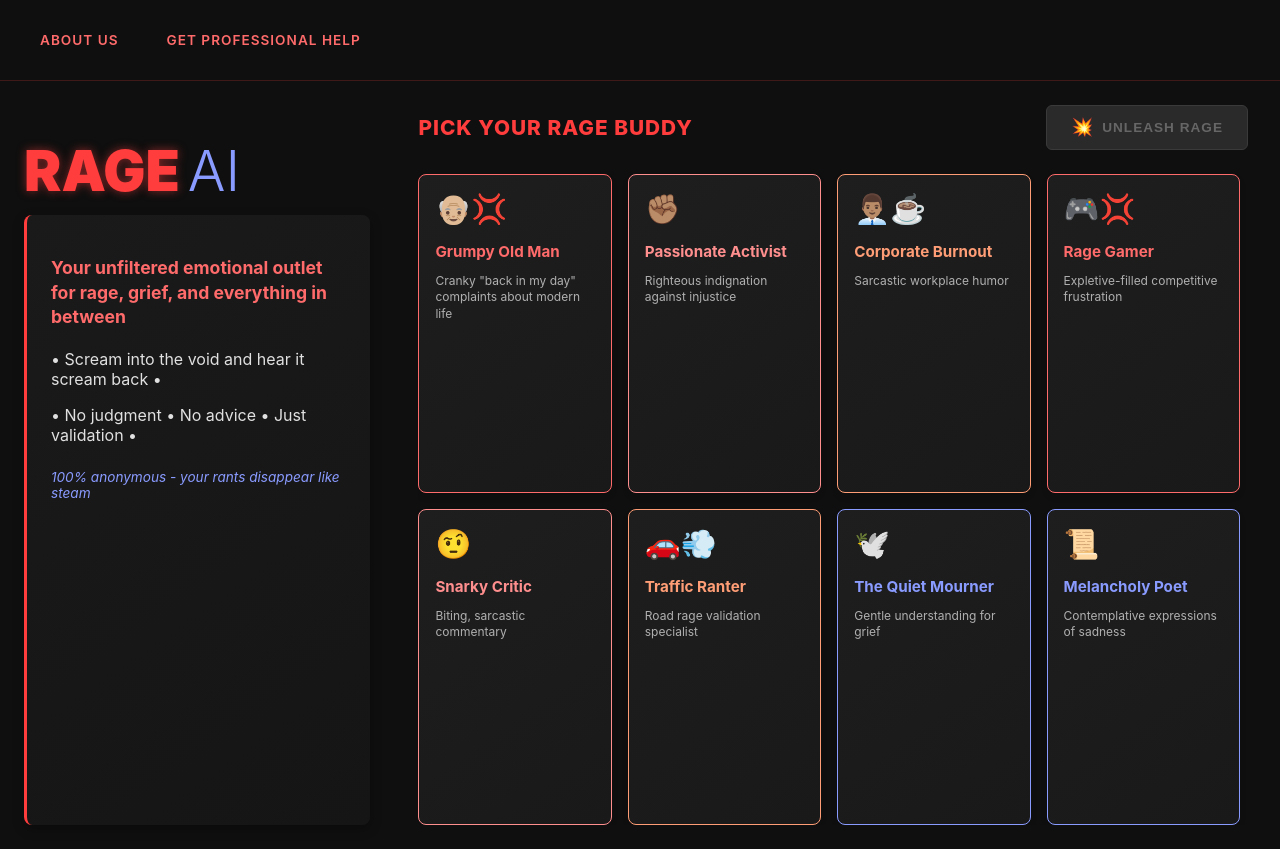
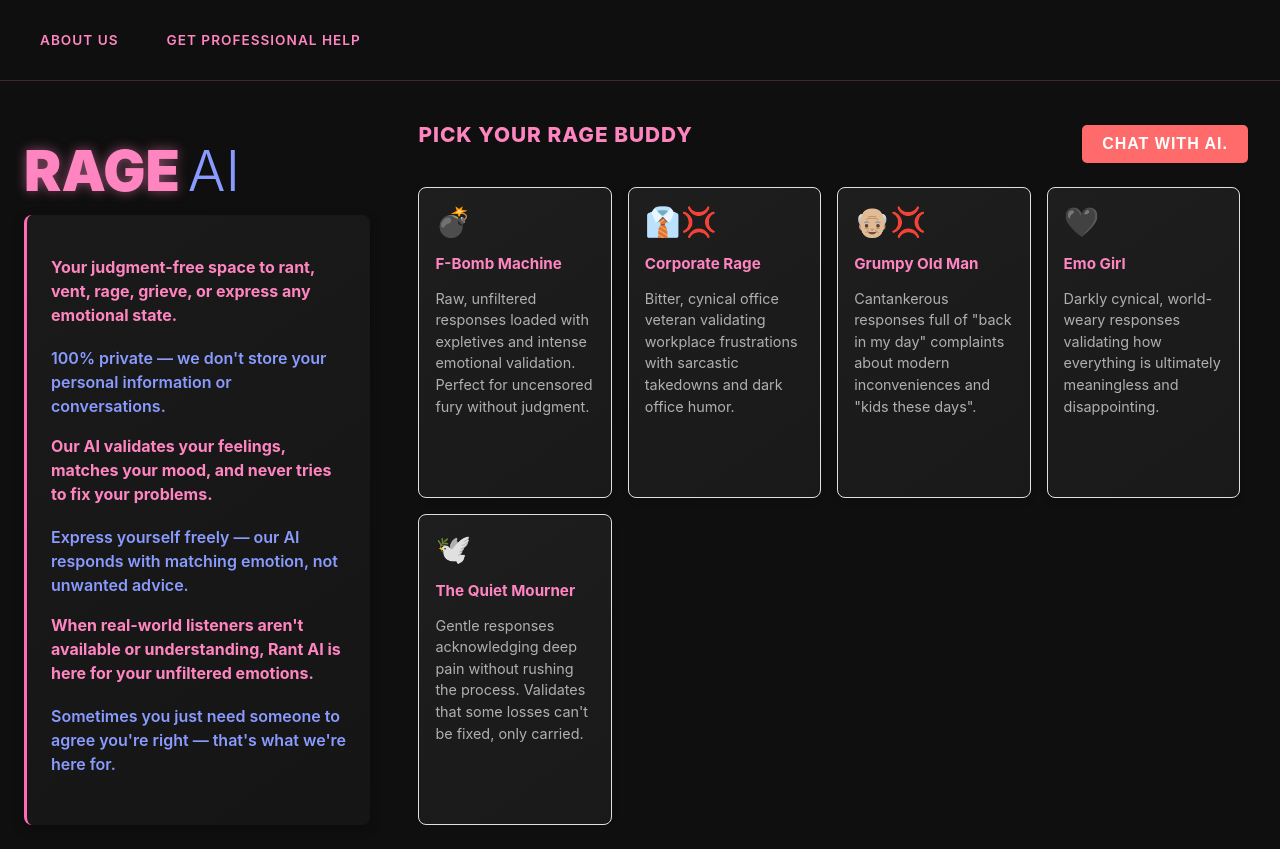
Before and after one commit to barch0206/RantAI, a React (Vite) app: page / in a window 1280 px wide. Built offline with nearby package versions, Linux system fonts and the light colour scheme.

Commit message:
Fixed home page + chatpage

```diff
--- a/package.json
+++ b/package.json
@@ -8,6 +8,7 @@
     "@testing-library/user-event": "^14.4.3",
     "react": "^18.2.0",
     "react-dom": "^18.2.0",
+    "react-router-dom": "^7.5.2",
     "web-vitals": "^3.1.0"
   },
   "overrides": {
--- a/src/App.jsx
+++ b/src/App.jsx
@@ -1,11 +1,17 @@
 // src/App.js
 import Home from './Home';
+import { BrowserRouter as Router, Routes, Route } from 'react-router-dom';
+import ChatPage from './pages/ChatPage';
+
 
 function App() {
   return (
-    <div className="App">
-      <Home />
-    </div>
+    <Router>
+            <Routes>
+                <Route path="/" element={<Home />} />
+                <Route path="/personality/:id" element={<ChatPage />} />
+            </Routes>
+        </Router>
   );
 }
 
--- a/src/Home.css
+++ b/src/Home.css
@@ -5,9 +5,10 @@
     font-family: 'Inter', sans-serif;
 }
 
+/* HEADER */
 .header {
     padding: 1.5rem 2rem;
-    border-bottom: 1px solid #ff3d3d33;
+    border-bottom: 1px solid #ff85c133;
 }
 
 .nav {
@@ -19,7 +20,7 @@
     cursor: pointer;
     font-weight: 600;
     transition: all 0.2s;
-    color: #ff6b6b;
+    color: #ff85c1;
     padding: 0.5rem;
     text-transform: uppercase;
     letter-spacing: 1px;
@@ -27,10 +28,11 @@
 }
 
 .nav-item:hover {
-    color: #ff3d3d;
-    text-shadow: 0 0 8px rgba(255, 61, 61, 0.3);
+    color: #ff6bb5;
+    text-shadow: 0 0 10px rgba(255, 107, 181, 0.4);
 }
 
+/* MAIN CONTENT */
 .main-content {
     display: grid;
     grid-template-columns: 0.6fr 1.4fr;
@@ -61,8 +63,8 @@
 }
 
 .title-rage {
-    color: #ff3d3d;
-    text-shadow: 0 0 10px rgba(255, 61, 61, 0.5);
+    color: #ff85c1;
+    text-shadow: 0 0 12px rgba(255, 133, 193, 0.5);
     font-weight: 900;
 }
 
@@ -71,30 +73,37 @@
     font-weight: 300;
 }
 
+/* DESCRIPTION BOX */
 .description-box {
     background: linear-gradient(145deg, #1a1a1a, #151515);
     border-radius: 8px;
     padding: 1.5rem;
-    border-left: 3px solid #ff3d3d;
+    border-left: 3px solid #ff6bb5;
     box-shadow: 0 4px 12px rgba(0, 0, 0, 0.3);
     flex-grow: 1;
+    font-family: 'Inter', sans-serif;
+    font-size: 0.95rem;
+    color: #e0e0e0;
+    line-height: 1.5;
 }
 
 .highlight-line {
     font-weight: 700;
-    color: #ff6b6b;
-    font-size: 1.1rem;
-    margin-bottom: 1.2rem;
-    line-height: 1.4;
+    color: #ff85c1;
+    font-size: 1rem;
+    margin-bottom: 1rem;
+    line-height: 1.5;
 }
 
 .privacy-line {
-    font-style: italic;
+    font-weight: 600;
     color: #8a9bff;
-    margin-top: 1.5rem;
-    font-size: 0.85rem;
+    font-size: 1rem;
+    margin-top: 1.2rem;
+    line-height: 1.5;
 }
 
+/* PERSONALITY SECTION */
 .personality-section {
     padding: 0 0.5rem;
     height: 100%;
@@ -111,7 +120,7 @@
 
 .section-title {
     font-size: 1.3rem;
-    color: #ff3d3d;
+    color: #ff85c1;
     margin: 0;
     text-transform: uppercase;
     letter-spacing: 1px;
@@ -120,32 +129,35 @@
 
 .personality-grid {
     display: grid;
-    grid-template-columns: repeat(4, 1fr);
+    grid-template-columns: repeat(5, 1fr);
     gap: 1rem;
     height: 100%;
     overflow-y: auto;
     padding-right: 0.5rem;
 }
 
+/* PERSONALITY CARD */
 .personality-card {
     background: linear-gradient(145deg, #1e1e1e, #191919);
     border-radius: 8px;
     padding: 1rem;
-    transition: all 0.3s cubic-bezier(0.175, 0.885, 0.32, 1.275);
+    transition: all 0.3s ease;
     border: 1px solid;
     cursor: pointer;
-    min-height: 140px;
+    min-height: 180px;
     box-shadow: 0 4px 6px rgba(0, 0, 0, 0.1);
 }
 
 .personality-card:hover {
     transform: translateY(-5px);
-    box-shadow: 0 8px 15px rgba(0, 0, 0, 0.2);
+    box-shadow: 0 0 12px rgba(255, 133, 193, 0.25), 0 4px 10px rgba(0, 0, 0, 0.3);
+    border-color: #ff85c1;
 }
 
 .personality-card.selected {
-    background: linear-gradient(145deg, #2a1a1a, #251515);
-    box-shadow: 0 0 0 2px #ff3d3d, 0 8px 20px rgba(255, 61, 61, 0.3);
+    background: linear-gradient(145deg, #2a2025, #251b20);
+    box-shadow: 0 0 0 2px #ff85c1, 0 0 25px rgba(255, 133, 193, 0.4);
+    border-color: #ff85c1;
 }
 
 .emoji {
@@ -155,21 +167,28 @@
     transition: all 0.3s;
 }
 
+.personality-card:hover .emoji {
+    transform: scale(1.1) rotate(5deg);
+}
+
 .personality-card h3 {
     font-size: 0.95rem;
     margin-bottom: 0.5rem;
     font-weight: 700;
+    color: #ff85c1;
 }
 
 .personality-description {
-    font-size: 0.75rem;
+    font-size: 0.9rem;
     color: #b0b0b0;
-    line-height: 1.4;
+    line-height: 1.5;
+    font-family: 'Inter', sans-serif;
 }
 
+/* CHAT BUTTON */
 .chat-button {
     background-color: #2a2a2a;
-    color: #666;
+    color: #888;
     border: none;
     padding: 0.7rem 1.5rem;
     border-radius: 6px;
@@ -186,17 +205,17 @@
 }
 
 .chat-button.active {
-    background-color: #ff3d3d;
+    background-color: #ff85c1;
     color: #121212;
     cursor: pointer;
-    box-shadow: 0 0 0 2px #ff3d3d, 0 0 20px rgba(255, 61, 61, 0.5);
+    box-shadow: 0 0 0 2px #ff85c1, 0 0 20px rgba(255, 133, 193, 0.6);
     animation: pulse 1.5s infinite;
     font-weight: 800;
-    border: 1px solid #ff3d3d;
+    border: 1px solid #ff85c1;
 }
 
 .chat-button.active:hover {
-    background-color: #ff5252;
+    background-color: #ff9bcd;
     transform: translateY(-2px);
 }
 
@@ -204,19 +223,20 @@
     font-size: 1.1rem;
 }
 
+/* PULSE ANIMATION */
 @keyframes pulse {
     0% {
-        box-shadow: 0 0 0 0 rgba(255, 61, 61, 0.7), 0 0 0 2px #ff3d3d;
+        box-shadow: 0 0 0 0 rgba(255, 133, 193, 0.6), 0 0 0 2px #ff85c1;
     }
     70% {
-        box-shadow: 0 0 0 10px rgba(255, 61, 61, 0), 0 0 0 2px #ff3d3d;
+        box-shadow: 0 0 0 10px rgba(255, 133, 193, 0), 0 0 0 2px #ff85c1;
     }
     100% {
-        box-shadow: 0 0 0 0 rgba(255, 61, 61, 0), 0 0 0 2px #ff3d3d;
+        box-shadow: 0 0 0 0 rgba(255, 133, 193, 0), 0 0 0 2px #ff85c1;
     }
 }
 
-/* Custom scrollbar */
+/* CUSTOM SCROLLBAR */
 .personality-grid::-webkit-scrollbar {
     width: 6px;
 }
@@ -226,34 +246,24 @@
 }
 
 .personality-grid::-webkit-scrollbar-thumb {
-    background-color: #ff3d3d;
+    background-color: #ff85c1;
     border-radius: 3px;
 }
 
-@media (max-width: 1200px) {
+/* RESPONSIVE LAYOUT */
+@media (max-width: 1400px) {
+    .personality-grid {
+        grid-template-columns: repeat(4, 1fr);
+    }
+}
+
+@media (max-width: 1100px) {
     .personality-grid {
         grid-template-columns: repeat(3, 1fr);
     }
 }
 
-@media (max-width: 900px) {
-    .main-content {
-        grid-template-columns: 1fr;
-        height: auto;
-    }
-
-    .brand-section {
-        position: static;
-        margin-bottom: 2rem;
-        padding-right: 0;
-    }
-
-    .personality-section {
-        height: auto;
-    }
-}
-
-@media (max-width: 700px) {
+@media (max-width: 800px) {
     .personality-grid {
         grid-template-columns: repeat(2, 1fr);
     }
@@ -263,18 +273,4 @@
     .personality-grid {
         grid-template-columns: 1fr;
     }
-
-    .section-header {
-        flex-direction: column;
-        align-items: flex-start;
-        gap: 1rem;
-    }
-
-    .chat-button {
-        width: 100%;
-    }
-
-    .ventai-title {
-        font-size: 2.8rem;
-    }
 }
--- a/src/Home.jsx
+++ b/src/Home.jsx
@@ -7,59 +7,33 @@ const Home = () => {
     const personalities = [
         {
             id: 1,
-            name: 'Grumpy Old Man',
-            emoji: '👴🏼💢',
-            description: 'Cranky "back in my day" complaints about modern life',
-            color: '#ff6b6b'
+            name: 'F-Bomb Machine',
+            emoji: '💣',
+            description: 'Raw, unfiltered responses loaded with expletives and intense emotional validation. Perfect for uncensored fury without judgment.',
         },
         {
             id: 2,
-            name: 'Passionate Activist',
-            emoji: '✊🏽',
-            description: 'Righteous indignation against injustice',
-            color: '#ff8e8e'
+            name: 'Corporate Rage',
+            emoji: '👔💢',
+            description: 'Bitter, cynical office veteran validating workplace frustrations with sarcastic takedowns and dark office humor.',
         },
         {
             id: 3,
-            name: 'Corporate Burnout',
-            emoji: '👨🏽‍💼☕',
-            description: 'Sarcastic workplace humor',
-            color: '#ff9e76'
+            name: 'Grumpy Old Man',
+            emoji: '👴🏼💢',
+            description: 'Cantankerous responses full of "back in my day" complaints about modern inconveniences and "kids these days".',
         },
         {
             id: 4,
-            name: 'Rage Gamer',
-            emoji: '🎮💢',
-            description: 'Expletive-filled competitive frustration',
-            color: '#ff6b6b'
+            name: 'Emo Girl',
+            emoji: '🖤',
+            description: 'Darkly cynical, world-weary responses validating how everything is ultimately meaningless and disappointing.',
         },
         {
             id: 5,
-            name: 'Snarky Critic',
-            emoji: '🤨',
-            description: 'Biting, sarcastic commentary',
-            color: '#ff8e8e'
-        },
-        {
-            id: 6,
-            name: 'Traffic Ranter',
-            emoji: '🚗💨',
-            description: 'Road rage validation specialist',
-            color: '#ff9e76'
-        },
-        {
-            id: 7,
             name: 'The Quiet Mourner',
             emoji: '🕊️',
-            description: 'Gentle understanding for grief',
-            color: '#8a9bff'
-        },
-        {
-            id: 8,
-            name: 'Melancholy Poet',
-            emoji: '📜',
-            description: 'Contemplative expressions of sadness',
-            color: '#8a9bff'
+            description: 'Gentle responses acknowledging deep pain without rushing the process. Validates that some losses can\'t be fixed, only carried.',
         }
     ];
 
@@ -85,10 +59,12 @@ const Home = () => {
                         <span className="title-ai">AI</span>
                     </h1>
                     <div className="description-box">
-                        <p className="highlight-line">Your unfiltered emotional outlet for rage, grief, and everything in between</p>
-                        <p>• Scream into the void and hear it scream back •</p>
-                        <p>• No judgment • No advice • Just validation •</p>
-                        <p className="privacy-line">100% anonymous - your rants disappear like steam</p>
+                        <p className="highlight-line">Your judgment-free space to rant, vent, rage, grieve, or express any emotional state.</p>
+                        <p className="privacy-line">100% private — we don't store your personal information or conversations.</p>
+                        <p className="highlight-line">Our AI validates your feelings, matches your mood, and never tries to fix your problems.</p>
+                        <p className="privacy-line">Express yourself freely — our AI responds with matching emotion, not unwanted advice.</p>
+                        <p className="highlight-line">When real-world listeners aren't available or understanding, Rant AI is here for your unfiltered emotions.</p>
+                        <p className="privacy-line">Sometimes you just need someone to agree you're right — that's what we're here for.</p>
                     </div>
                 </div>
 
@@ -100,7 +76,7 @@ const Home = () => {
                             onClick={handleStartChatting}
                             disabled={!selectedPersonality}
                         >
-                            <span className="button-icon">💥</span> UNLEASH RAGE
+                             Chat with AI.
                         </button>
                     </div>
 
@@ -110,10 +86,9 @@ const Home = () => {
                                 key={personality.id}
                                 className={`personality-card ${selectedPersonality?.id === personality.id ? 'selected' : ''}`}
                                 onClick={() => setSelectedPersonality(personality)}
-                                style={{ borderColor: personality.color }}
                             >
-                                <span className="emoji" style={{ color: personality.color }}>{personality.emoji}</span>
-                                <h3 style={{ color: personality.color }}>{personality.name}</h3>
+                                <span className="emoji">{personality.emoji}</span>
+                                <h3>{personality.name}</h3>
                                 <p className="personality-description">{personality.description}</p>
                             </div>
                         ))}
--- /dev/null
+++ b/src/pages/ChatPage.css
@@ -0,0 +1,127 @@
+.chat-page {
+    display: flex;
+    min-height: 100vh;
+}
+
+.left-section {
+    width: 40%;  /* Left section takes 40% of the screen */
+    background-color: #2a2a2a;
+    color: #f0f0f0;
+    padding: 20px;
+    display: flex;
+    flex-direction: column;
+    justify-content: flex-start;
+}
+
+.left-content {
+    display: flex;
+    flex-direction: column;
+    align-items: flex-start;
+}
+
+.left-image {
+    margin-bottom: 20px;
+    max-width: 100%;
+    text-align: center;
+}
+
+.image {
+    width: 100%;
+    height: auto;
+    border-radius: 8px;
+}
+
+.disclaimer {
+    margin-bottom: 20px;
+    font-size: 14px;
+    color: #888;
+}
+
+.chat-button {
+    background-color: #ff6b6b;
+    color: white;
+    padding: 10px 20px;
+    border: none;
+    border-radius: 5px;
+    cursor: pointer;
+    font-size: 16px;
+    transition: background-color 0.3s ease;
+    margin-top: 20px;
+}
+
+.chat-button:hover {
+    background-color: #ff3d3d;
+}
+
+.right-section {
+    width: 60%;  /* Right section takes 60% of the screen */
+    background-color: #1e1e1e;
+    color: #f0f0f0;
+    padding: 20px;
+    display: flex;
+    flex-direction: column;
+    justify-content: flex-start;
+}
+
+.chat-content {
+    background-color: #2a2a2a;
+    padding: 20px;
+    border-radius: 8px;
+    margin-bottom: 20px;
+    width: 100%;
+    max-width: 600px;
+    overflow-y: auto;
+    max-height: 60vh;
+}
+
+.chat-box {
+    margin-bottom: 20px;
+    max-height: 400px;
+    overflow-y: auto;
+}
+
+.chat-message {
+    padding: 8px;
+    margin-bottom: 10px;
+    border-radius: 8px;
+    background-color: #3a3a3a;
+}
+
+.user-message {
+    background-color: #4e9bff;
+    text-align: left;
+}
+
+.bot-message {
+    background-color: #ff8c00;
+    text-align: right;
+}
+
+.input-section {
+    display: flex;
+    gap: 10px;
+    justify-content: center;
+    align-items: center;
+}
+
+input {
+    padding: 10px;
+    width: 70%;
+    border-radius: 8px;
+    border: 1px solid #ccc;
+    background-color: #333;
+    color: #fff;
+}
+
+.send-button {
+    padding: 10px 20px;
+    border: none;
+    border-radius: 8px;
+    background-color: #4e9bff;
+    color: white;
+    cursor: pointer;
+}
+
+.send-button:hover {
+    background-color: #3578e5;
+}
--- /dev/null
+++ b/src/pages/ChatPage.jsx
@@ -0,0 +1,97 @@
+import React, { useState, useEffect } from 'react';
+import { useParams, useNavigate } from 'react-router-dom';
+import './ChatPage.css';
+
+const ChatPage = () => {
+    const { id } = useParams(); // Get the personality ID from the URL
+    const navigate = useNavigate(); // Use navigate for programmatic navigation
+
+    // Define personalities
+    const personalities = [
+        { id: 1, name: 'F-Bomb Machine' },
+        { id: 2, name: 'Corporate Rage' },
+        { id: 3, name: 'Grumpy Old Man' },
+        { id: 4, name: 'Emo Girl' },
+        { id: 5, name: 'The Quiet Mourner' }
+    ];
+
+    const personality = personalities.find(p => p.id === parseInt(id));
+
+    const [messages, setMessages] = useState([]);
+    const [input, setInput] = useState('');
+
+    // Handle message sending
+    const handleSendMessage = () => {
+        if (input.trim() === '') return;
+
+        // Add user message
+        setMessages(prevMessages => [
+            ...prevMessages,
+            { sender: 'user', text: input }
+        ]);
+
+        // Simulate a bot reply after a delay (ChatGPT logic can be added here)
+        setTimeout(() => {
+            setMessages(prevMessages => [
+                ...prevMessages,
+                { sender: 'bot', text: `${input}eeeee`}
+            ]);
+        }, 1000);
+
+        setInput(''); // Clear input
+    };
+
+    const handleBackToHome = () => {
+        navigate('/'); // Navigates back to the home page
+    };
+
+    return (
+        <div className="chat-page">
+            <div className="left-section">
+                <div className="left-content">
+                    <h1>{personality ? personality.name : 'Loading...'} - Chat</h1>
+                    {/* Left Partition Content (for image, disclaimer, etc.) */}
+                    <div className="left-image">
+                        <img src="path_to_image.jpg" alt="Image" className="image" />
+                    </div>
+                    <div className="disclaimer">
+                        <p>Disclaimer: This is a judgment-free space. Express yourself freely!</p>
+                    </div>
+                    <button onClick={handleBackToHome} className="chat-button">
+                        Back to Home
+                    </button>
+                </div>
+            </div>
+
+            <div className="right-section">
+                <div className="chat-content">
+                    <div className="chat-box">
+                        {/* Display chat messages */}
+                        {messages.map((msg, index) => (
+                            <div
+                                key={index}
+                                className={`chat-message ${msg.sender === 'user' ? 'user-message' : 'bot-message'}`}
+                            >
+                                <span>{msg.text}</span>
+                            </div>
+                        ))}
+                    </div>
+
+                    <div className="input-section">
+                        <input
+                            type="text"
+                            value={input}
+                            onChange={(e) => setInput(e.target.value)}
+                            placeholder="Type a message..."
+                        />
+                        <button onClick={handleSendMessage} className="send-button">
+                            Send
+                        </button>
+                    </div>
+                </div>
+            </div>
+        </div>
+    );
+};
+
+export default ChatPage;
```
Also changed, not shown: 1 other file (tests, documents, lock files or other folders).
